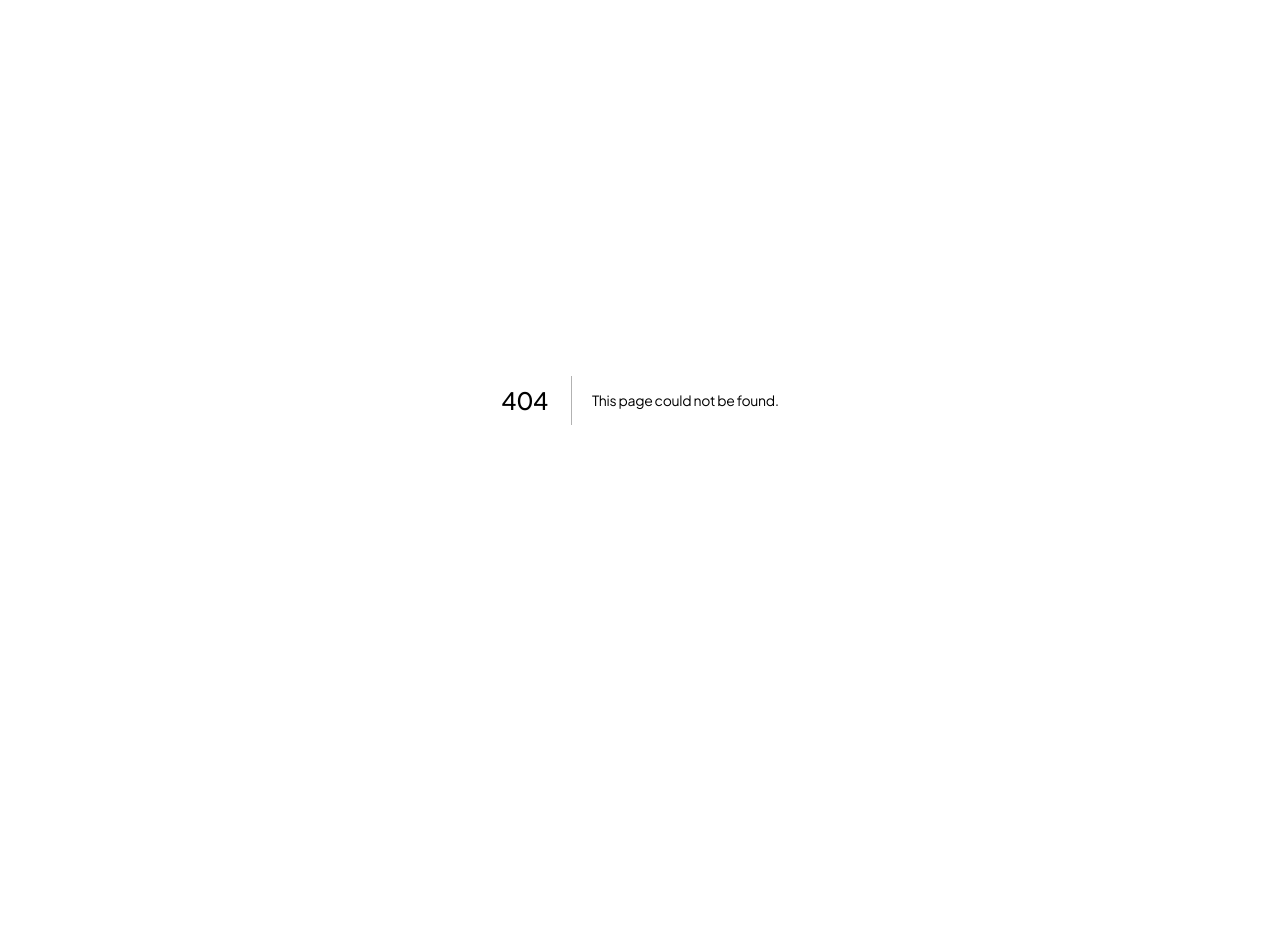
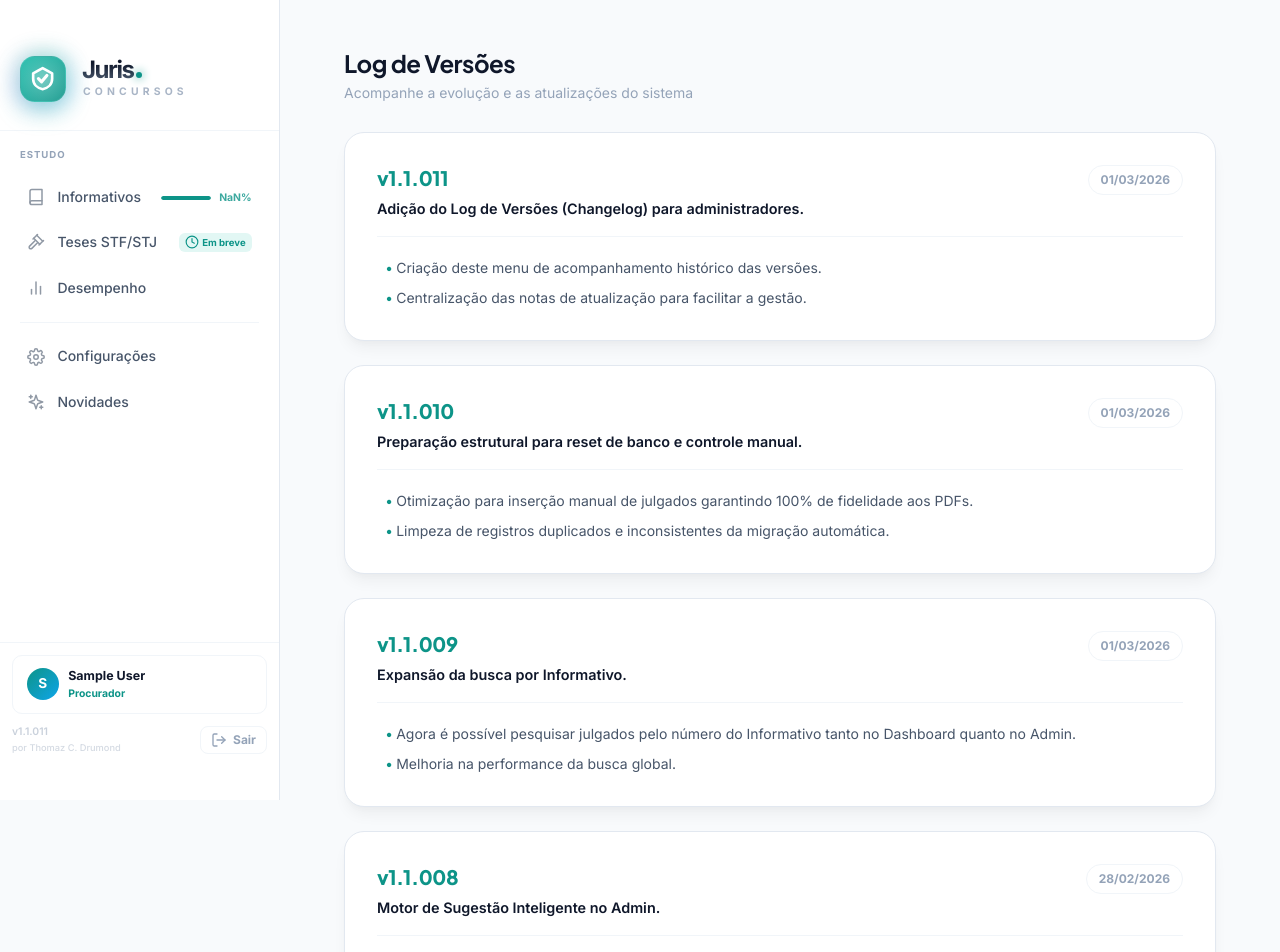
Before and after one commit to thomazcd/jurisconcursos, a Next.js app: page /admin/changelog in a window 1280 px wide. Before the commit this address had no page. Shown: the top 952 px of the page. Before the commit the page ends 800 px from the top, so only its background shows below. Built offline with nearby package versions, Linux system fonts and the light colour scheme; no server answers; sample sign-in values are in the browser's storage.

Commit message:
v1.1.011: Added Admin Changelog menu

```diff
--- a/package.json
+++ b/package.json
@@ -1,6 +1,6 @@
 {
     "name": "juris-concursos",
-    "version": "1.1.010",
+    "version": "1.1.011",
     "private": true,
     "scripts": {
         "dev": "next dev",
--- /dev/null
+++ b/src/app/admin/changelog/page.tsx
@@ -0,0 +1,64 @@
+
+import { getServerSession } from 'next-auth';
+import { authOptions } from '@/lib/auth';
+import { redirect } from 'next/navigation';
+import { Sidebar } from '@/components/ui/Sidebar';
+import { CHANGELOG } from '@/lib/changelog';
+import { Icons as SvgIcons } from '@/components/ui/Icons';
+
+export default async function AdminChangelogPage() {
+    const session = await getServerSession(authOptions);
+    if (!session?.user) redirect('/login');
+
+    const role = (session.user as any).role;
+    if (role === 'USER') redirect('/user/dashboard');
+
+    return (
+        <div className="layout">
+            <Sidebar role={role} name={session.user.name ?? ''} />
+            <main className="main-content">
+                <div className="page-header">
+                    <div>
+                        <h1 className="page-title">Log de Versões</h1>
+                        <p className="page-subtitle">Acompanhe a evolução e as atualizações do sistema</p>
+                    </div>
+                </div>
+
+                <div style={{ display: 'flex', flexDirection: 'column', gap: '1.5rem' }}>
+                    {CHANGELOG.map((entry) => (
+                        <div key={entry.version} className="card" style={{ padding: '2rem' }}>
+                            <div style={{ display: 'flex', justifyContent: 'space-between', alignItems: 'flex-start', marginBottom: '1.25rem', borderBottom: '1px solid var(--border)', paddingBottom: '1rem' }}>
+                                <div>
+                                    <h2 style={{ fontSize: '1.25rem', fontWeight: 800, color: 'var(--accent)', margin: 0, display: 'flex', alignItems: 'center', gap: '8px' }}>
+                                        v{entry.version}
+                                    </h2>
+                                    <p style={{ fontSize: '0.9rem', color: 'var(--text-1)', fontWeight: 600, marginTop: '0.4rem' }}>
+                                        {entry.description}
+                                    </p>
+                                </div>
+                                <span style={{ fontSize: '0.75rem', fontWeight: 700, color: 'var(--text-3)', background: 'var(--surface2)', padding: '4px 12px', borderRadius: 20, border: '1px solid var(--border)' }}>
+                                    {entry.date}
+                                </span>
+                            </div>
+                            <ul style={{ margin: 0, paddingLeft: '1.2rem', display: 'flex', flexDirection: 'column', gap: '0.6rem' }}>
+                                {entry.changes.map((change, idx) => (
+                                    <li key={idx} style={{ fontSize: '0.875rem', color: 'var(--text-2)', lineHeight: 1.5 }}>
+                                        {change}
+                                    </li>
+                                ))}
+                            </ul>
+                        </div>
+                    ))}
+                </div>
+            </main>
+
+            <style jsx>{`
+                ul li::marker {
+                    color: var(--accent);
+                    content: "• ";
+                    font-weight: bold;
+                }
+            `}</style>
+        </div>
+    );
+}
--- a/src/components/ui/Sidebar.tsx
+++ b/src/components/ui/Sidebar.tsx
@@ -161,10 +161,11 @@ export function Sidebar({ role, name, track }: SidebarProps) {
                         <>
                             <p style={{ fontSize: '0.6rem', fontWeight: 800, textTransform: 'uppercase', letterSpacing: '0.1em', color: 'var(--text-3)', padding: '0 0.5rem 0.6rem', marginBottom: '0.2rem' }}>Gestão</p>
                             <NavLink href="/admin" icon={<SvgIcons.Home size={18} />} label="Dashboard"
-                                active={pathname === '/admin' || (pathname.startsWith('/admin') && !pathname.startsWith('/admin/subjects') && !pathname.startsWith('/admin/precedents'))}
+                                active={pathname === '/admin' || (pathname.startsWith('/admin') && !pathname.startsWith('/admin/subjects') && !pathname.startsWith('/admin/precedents') && !pathname.startsWith('/admin/changelog'))}
                             />
                             <NavLink href="/admin/subjects" icon={<SvgIcons.Subjects size={18} />} label="Matérias" />
                             <NavLink href="/admin/precedents" icon={<SvgIcons.Gavel size={18} />} label="Precedentes" />
+                            <NavLink href="/admin/changelog" icon={<SvgIcons.History size={18} />} label="Log de Versões" />
                         </>
                     ) : (
                         <>
--- /dev/null
+++ b/src/lib/changelog.ts
@@ -0,0 +1,82 @@
+
+export interface ChangelogEntry {
+    version: string;
+    date: string;
+    description: string;
+    changes: string[];
+}
+
+export const CHANGELOG: ChangelogEntry[] = [
+    {
+        version: "1.1.011",
+        date: "01/03/2026",
+        description: "Adição do Log de Versões (Changelog) para administradores.",
+        changes: [
+            "Criação deste menu de acompanhamento histórico das versões.",
+            "Centralização das notas de atualização para facilitar a gestão."
+        ]
+    },
+    {
+        version: "1.1.010",
+        date: "01/03/2026",
+        description: "Preparação estrutural para reset de banco e controle manual.",
+        changes: [
+            "Otimização para inserção manual de julgados garantindo 100% de fidelidade aos PDFs.",
+            "Limpeza de registros duplicados e inconsistentes da migração automática."
+        ]
+    },
+    {
+        version: "1.1.009",
+        date: "01/03/2026",
+        description: "Expansão da busca por Informativo.",
+        changes: [
+            "Agora é possível pesquisar julgados pelo número do Informativo tanto no Dashboard quanto no Admin.",
+            "Melhoria na performance da busca global."
+        ]
+    },
+    {
+        version: "1.1.008",
+        date: "28/02/2026",
+        description: "Motor de Sugestão Inteligente no Admin.",
+        changes: [
+            "O sistema agora sugere matérias automaticamente ao identificar palavras-chave no título ou resumo.",
+            "Facilitação da marcação de referências cruzadas (ex: marca Direito Tributário ao ler 'REFIS')."
+        ]
+    },
+    {
+        version: "1.1.007",
+        date: "28/02/2026",
+        description: "Novas colunas e busca aprimorada no Admin.",
+        changes: [
+            "Inclusão das colunas 'Inf.' (Informativo) e 'Processo' na tabela de Precedentes do Admin.",
+            "Filtro de busca no Admin agora considera número de processo e informativo."
+        ]
+    },
+    {
+        version: "1.1.005 - 1.1.006",
+        date: "28/02/2026",
+        description: "Robustez nas Referências Cruzadas.",
+        changes: [
+            "Lógica de badges à prova de falhas (ignora espaços, acentos e variações de maiúsculas).",
+            "Garantia de que o badge '+ Matéria' apareça corretamente em contextos cruzados."
+        ]
+    },
+    {
+        version: "1.1.003 - 1.1.004",
+        date: "28/02/2026",
+        description: "Reformulação da Interface de Detalhes.",
+        changes: [
+            "Substituição do painel lateral por um Modal Central grande e espaçoso para consulta e edição.",
+            "Ajuste no Dashboard para mostrar apenas matérias correlatas (evitando redundância)."
+        ]
+    },
+    {
+        version: "1.1.001 - 1.1.002",
+        date: "28/02/2026",
+        description: "Início do versionamento e Múltiplas Matérias.",
+        changes: [
+            "Implementação do sistema de múltiplas matérias por julgado (ligação Many-to-Many).",
+            "Início do controle oficial de versões do projeto."
+        ]
+    }
+];
--- a/src/lib/version.ts
+++ b/src/lib/version.ts
@@ -1,3 +1,3 @@
 // Versão única e centralizada do sistema
 // Atualizar aqui para refletir em todas as telas (Login, Registro, Dashboard, Stats, etc.)
-export const APP_VERSION = '1.1.010';
+export const APP_VERSION = '1.1.011';
```
